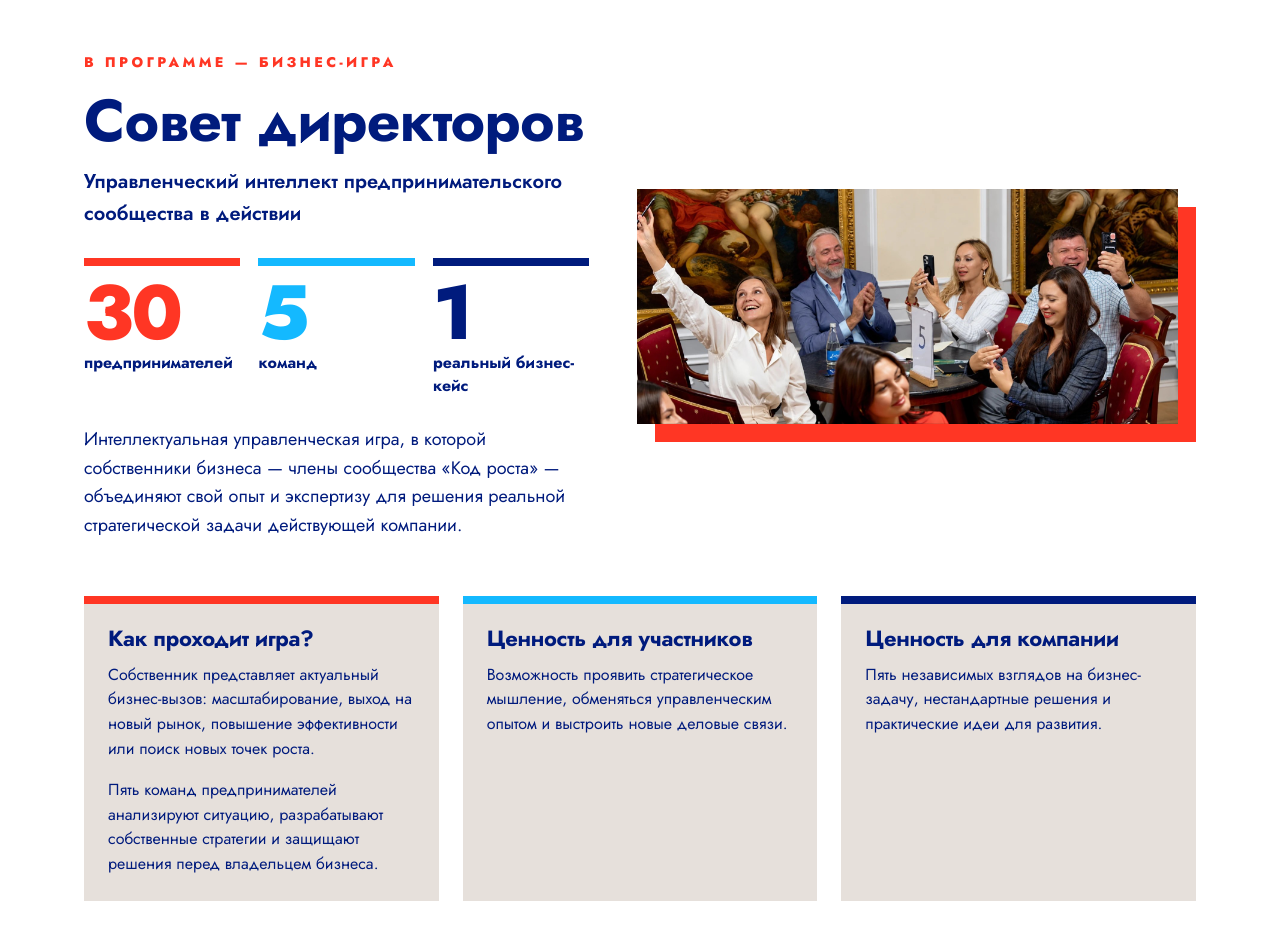
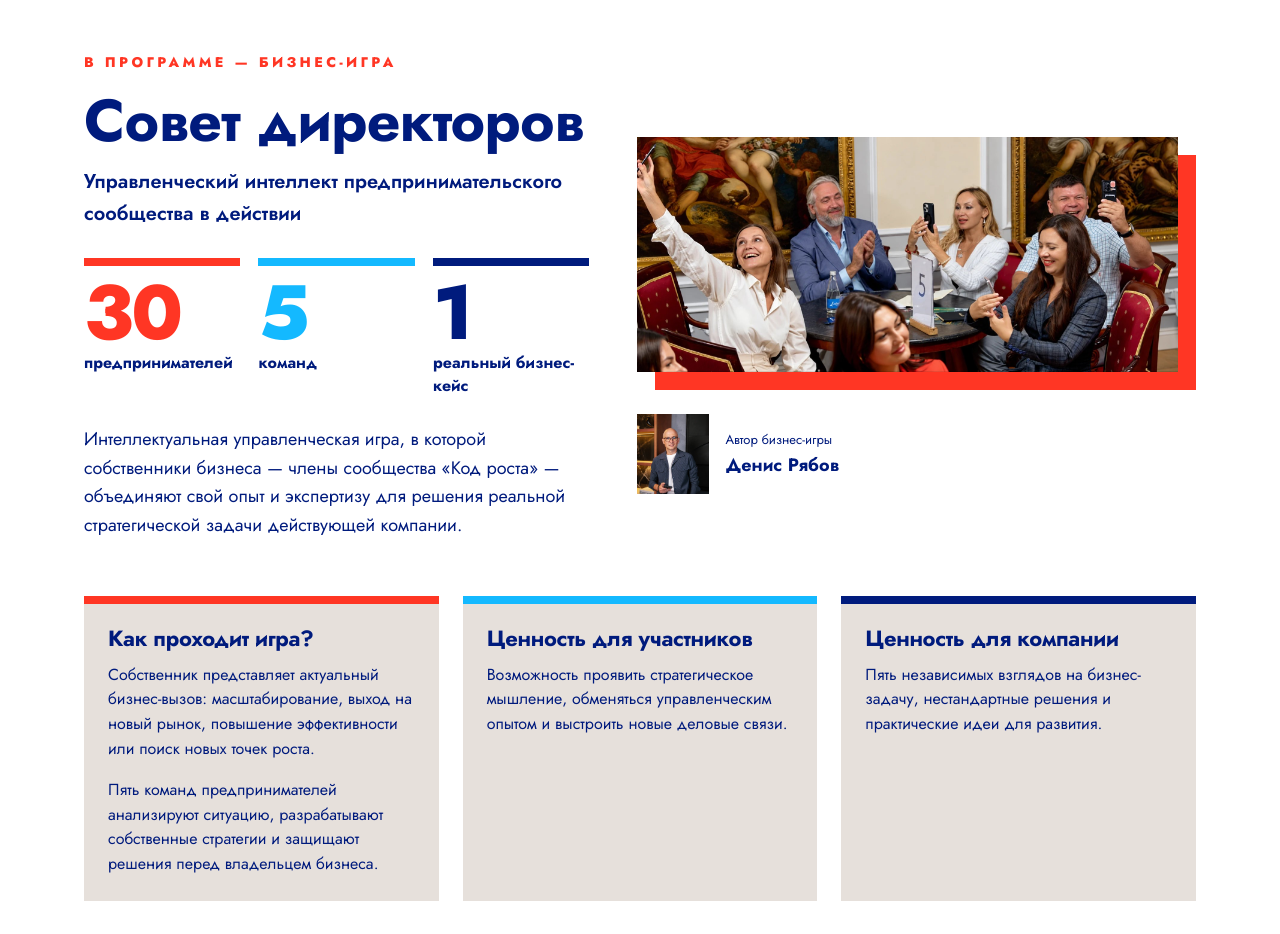
Before and after one commit to kyznetcovm-hub/kodrosta-site, a plain HTML site: page premiya.html in a window 1280 px wide. Shown: the part 5800-6734 px from the top of the page. Drawn offline with Linux system fonts and the light colour scheme; no server answers; animation ran at ten frames a second.

Commit message:
Премия: фото и подпись автора игры Дениса Рябова

```diff
--- a/css/premiya.css
+++ b/css/premiya.css
@@ -288,6 +288,11 @@
 .p-game-photo { margin: 0; position: relative; padding: 0 18px 18px 0; }
 .p-game-photo::before { content: ""; position: absolute; left: 18px; top: 18px; right: 0; bottom: 0; background: var(--red); }
 .p-game-photo img { position: relative; display: block; width: 100%; height: auto; }
+.p-game-author { display: flex; align-items: center; gap: 16px; margin-top: 24px; color: var(--navy); }
+.p-game-author > img { display: block; flex: 0 0 72px; width: 72px; height: 80px; object-fit: cover; object-position: 50% 24%; }
+.p-game-author p { margin: 0; display: flex; flex-direction: column; gap: 4px; }
+.p-game-author span { font-size: 13px; line-height: 1.4; }
+.p-game-author strong { font-size: 18px; font-weight: 700; line-height: 1.25; }
 .p-game-cols { display: grid; grid-template-columns: repeat(3, minmax(0, 1fr)); gap: 24px; margin-top: 56px; }
 .p-game-cols > div { border-top: 8px solid var(--c); background: var(--grey); padding: 22px 24px 8px; }
 .p-game-cols h3 { font-size: 22px; margin: 0 0 12px; color: var(--navy); }
--- a/premiya.html
+++ b/premiya.html
@@ -251,9 +251,15 @@
           </ul>
           <p class="p-game-lead">Интеллектуальная управленческая игра, в которой собственники бизнеса — члены сообщества «Код роста» — объединяют свой опыт и экспертизу для решения реальной стратегической задачи действующей компании.</p>
         </div>
-        <figure class="p-game-photo">
-          <img src="/assets/premiya/game.jpg" width="1804" height="785" alt="Участники игры «Совет директоров» за столами: аплодируют, смеются и снимают происходящее на телефоны" loading="lazy" decoding="async">
-        </figure>
+        <div class="p-game-visual">
+          <figure class="p-game-photo">
+            <img src="/assets/premiya/game.jpg" width="1804" height="785" alt="Участники игры «Совет директоров» за столами: аплодируют, смеются и снимают происходящее на телефоны" loading="lazy" decoding="async">
+          </figure>
+          <div class="p-game-author">
+            <img src="/assets/premiya/denis-ryabov.jpg" width="72" height="80" alt="Денис Рябов" loading="lazy" decoding="async">
+            <p><span>Автор бизнес-игры</span><strong>Денис Рябов</strong></p>
+          </div>
+        </div>
       </div>
       <div class="p-game-cols">
         <div class="c-r">
```
Also changed, not shown: assets/premiya/denis-ryabov.jpg (added).
